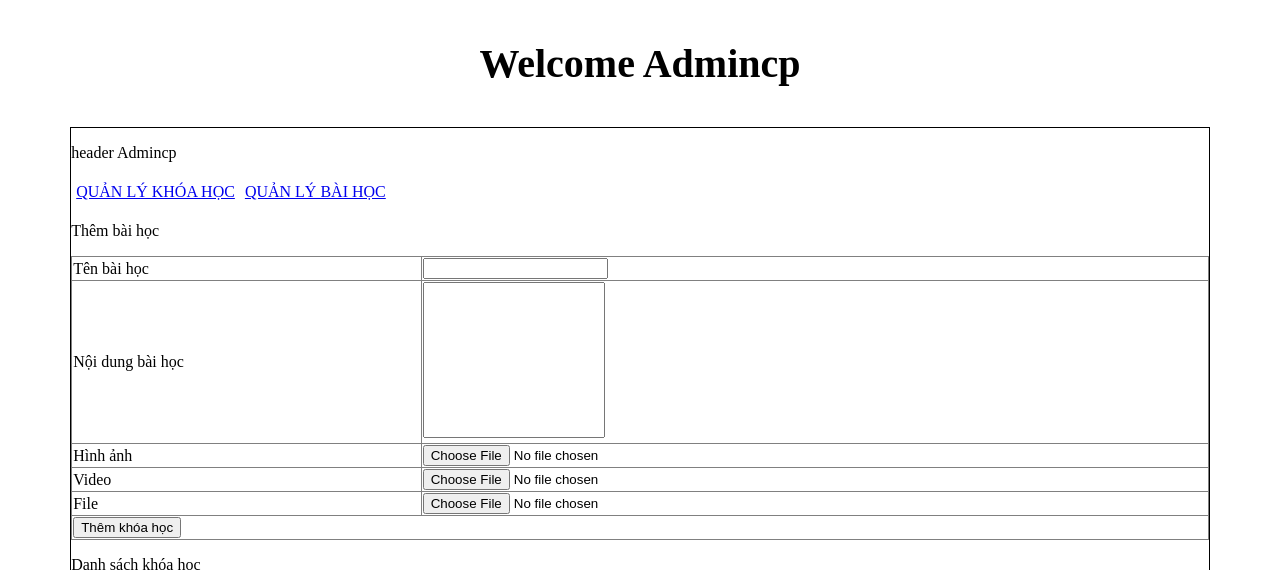
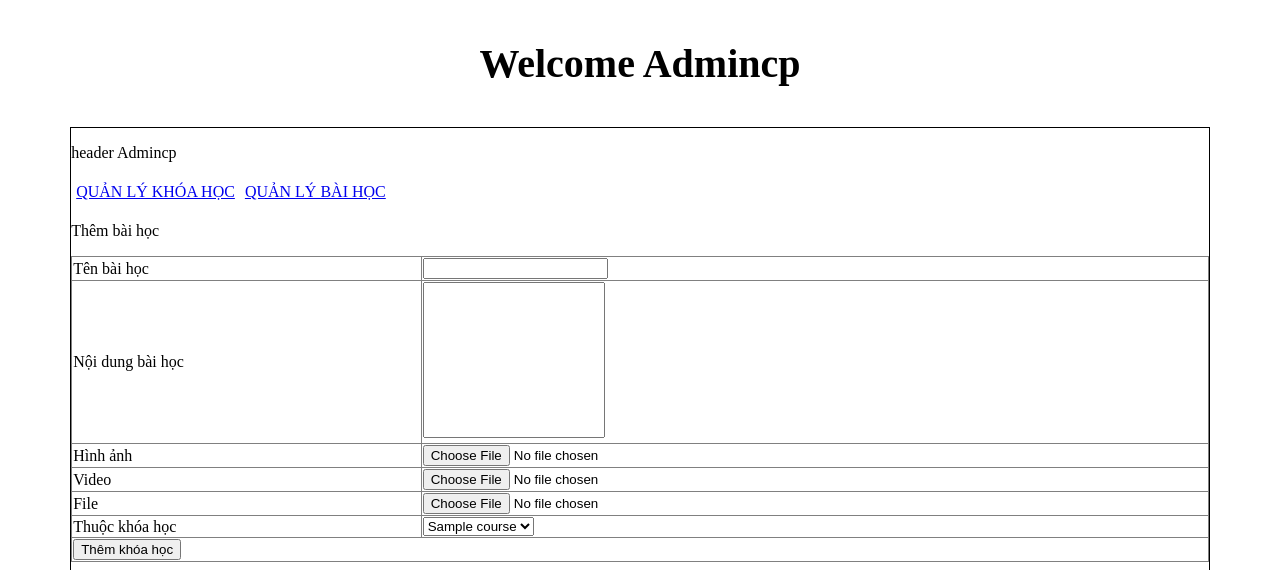
Before and after one commit to duongnq183725/project_webquanlykhoahoc, a PHP site: page /admincp/index.php?action=lessonmanager&query=create in a window 1280 px wide. Shown: the top 570 px of the page. Run offline with PHP 8.4, Linux system fonts and the light colour scheme; tables that the repository leaves empty hold one stand-in row (values such as "Sample post"); data that the repository does not hold is empty; grey boxes are pictures that could not be loaded.

Commit message:
link course.id with lesson.id_course

```diff
--- a/admincp/modules/lessonmanager/create.php
+++ b/admincp/modules/lessonmanager/create.php
@@ -26,6 +26,21 @@
             <td><input type="file" name="file"></td>
         </tr>
         <tr>
+            <td>Thuộc khóa học</td>
+            <td>
+                <select name="course">
+                    <?php
+                        $sql_course = "SELECT * FROM course ORDER BY id DESC";
+                        $query_course = mysqli_query($mysqli, $sql_course);
+                        while($row_course = mysqli_fetch_array($query_course)){
+                    ?>
+                    <option value = "<?php echo $row_course['id']?>"><?php echo $row_course['name']?></option>
+                    <?php
+                    }?>
+                </select>
+            </td>
+        </tr>
+        <tr>
             <td colspan="2"><input type="submit" name="create" value="Thêm khóa học"></td>
         </tr>
     </form>
--- a/admincp/modules/lessonmanager/process.php
+++ b/admincp/modules/lessonmanager/process.php
@@ -13,10 +13,11 @@
     $file = $_FILES['file']['name'];
     $file_tmp = $_FILES['file']['tmp_name'];
     $file = time().'_'.$file;
+    $course = $_POST['course'];
 
 
     if(isset($_POST['create'])){
-        $sql_create = "INSERT INTO lesson(name,content,thumbnail,video,file) VALUE('".$name."','".$content."','".$thumbnail."','".$video."','".$file."')";
+        $sql_create = "INSERT INTO lesson(name,content,thumbnail,video,file,id_course) VALUE('".$name."','".$content."','".$thumbnail."','".$video."','".$file."','".$course."')";
         mysqli_query($mysqli,$sql_create);
         move_uploaded_file($thumbnail_tmp,'uploads/thumbnail/'.$thumbnail);
         move_uploaded_file($video_tmp,'uploads/video/'.$video);
```
Also changed, not shown: admincp/modules/lessonmanager/uploads/thumbnail/1664318069_hinh14.jpg (added), 1 other file.
